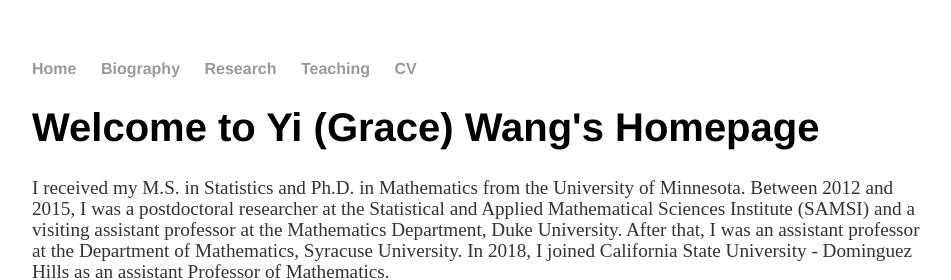
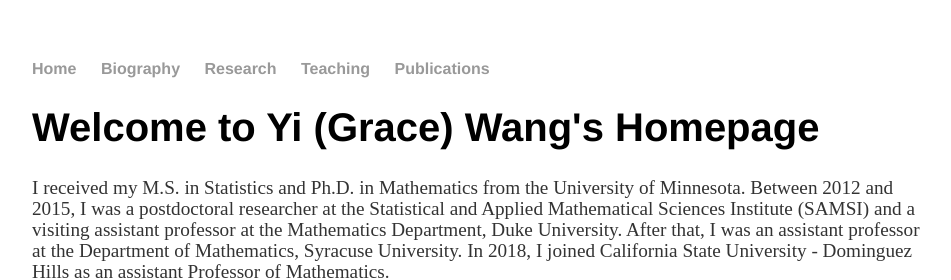
Before and after one commit to mathGrace/mathGrace.github.io, a Jekyll site: the page built from index.html, in a window 1280 px wide. Shown: the top 280 px of the page, without its empty margins (160-1111 px from the left). Built offline with Jekyll 4.4.1, drawn with Linux system fonts in a browser that asks for light colours.

Commit message:
Update default.html

```diff
--- a/_layouts/default.html
+++ b/_layouts/default.html
@@ -9,10 +9,10 @@
 		<nav>
     		<ul>
         		<li><a href="/">Home</a></li>
-	        	<li><a href="/about">Biography</a></li>
+	        	<li><a href="/bio">Biography</a></li>
 			<li><a href="/research">Research</a></li>
 			<li><a href="/teaching">Teaching</a></li>
-        		<li><a href="/cv">CV</a></li>
+        		<li><a href="/publications">Publications</a></li>
     		</ul>
 		</nav>
 		<div class="container">
```
